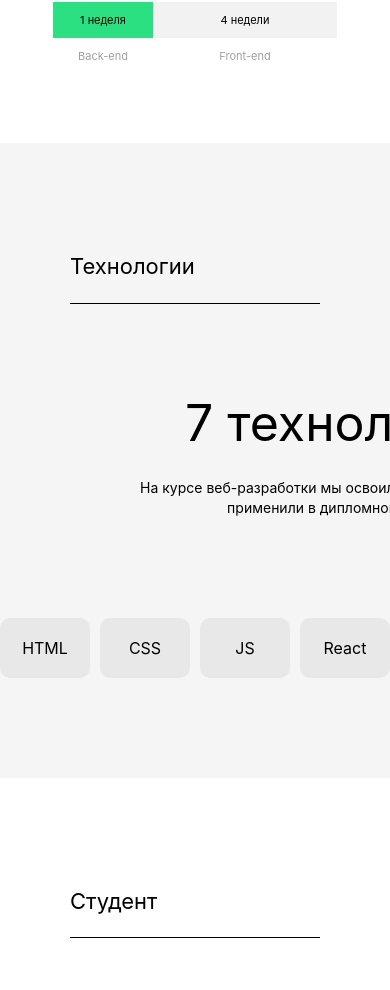
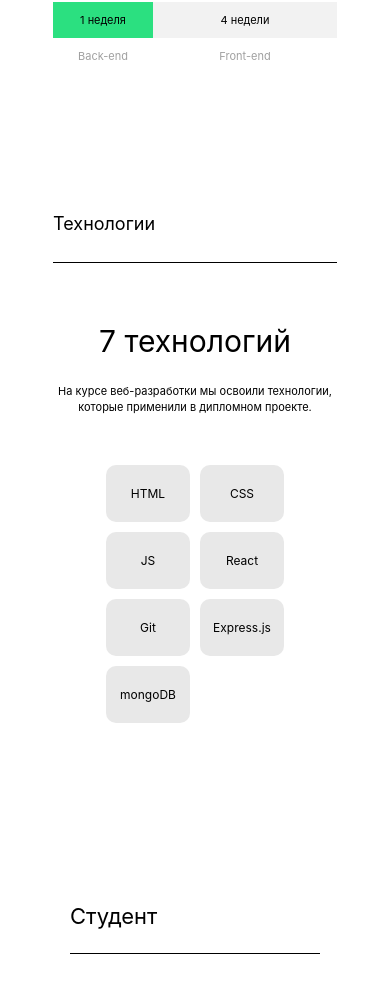
Before and after one commit to AndrewRusanov/movies-explorer-frontend, a React (Create React App) app: page / in a window 390 px wide. Shown: the part 1394-2384 px from the top of the page. Built offline with nearby package versions, Linux system fonts and the light colour scheme.

Commit message:
feat: add adaptive for Techs

```diff
--- a/src/components/Main/Techs/Techs.module.css
+++ b/src/components/Main/Techs/Techs.module.css
@@ -1,10 +1,10 @@
-.techs__container{
-  background-color: #F5F5F5;
+.techs__container {
+  background-color: #f5f5f5;
   margin: 0 auto;
   color: black;
 }
 
-.techs__wrapper{
+.techs__wrapper {
   max-width: 1280px;
   display: flex;
   flex-direction: column;
@@ -12,7 +12,7 @@
 }
 
 .techs__title {
-  margin: 110px 70px 0 ;
+  margin: 110px 70px 0;
   padding: 0;
   padding-bottom: 23px;
   font-weight: 400;
@@ -29,7 +29,7 @@
   margin: 90px auto 100px;
 }
 
-.tech__title{
+.tech__title {
   margin: 0 0 26px 0;
   padding: 0;
   font-weight: 400;
@@ -57,18 +57,98 @@
   padding: 0;
 }
 
-.stack{
+.stack {
   display: flex;
   justify-content: center;
   align-items: center;
   min-width: 90px;
   height: 60px;
   border-radius: 10px;
-  background-color: #E8E8E8;
+  background-color: #e8e8e8;
   color: black;
   margin-right: 10px;
 }
 
-.stack:last-of-type{
+.stack:last-of-type {
   margin-right: 0;
 }
+
+@media screen and (max-width: 1279px) {
+  .techs__wrapper {
+    max-width: 768px;
+  }
+
+  .techs__title {
+    margin: 90px 50px 0;
+    line-height: normal;
+  }
+
+  .tech__container {
+    margin: 80px auto 90px;
+  }
+
+  .tech__title {
+    margin: 0 0 22px 0;
+  }
+
+  .tech__subtitle {
+    font-size: 12px;
+    line-height: 28px;
+  }
+
+  .stack__container {
+    margin: 83px auto 0;
+  }
+
+  .stack {
+    font-size: 12px;
+    line-height: normal;
+    min-width: 84px;
+    height: 57px;
+  }
+}
+
+@media screen and (max-width: 767px) {
+  .techs__container {
+    background-color: white;
+  }
+
+  .techs__wrapper {
+    max-width: 320px;
+  }
+
+  .techs__title {
+    margin: 70px 18px 0;
+    padding-bottom: 28px;
+    font-size: 18px;
+    line-height: normal;
+  }
+
+  .tech__container {
+    margin: 60px auto 70px;
+  }
+
+  .tech__title {
+    margin: 0 0 24px 0;
+    font-weight: 400;
+    font-size: 30px;
+    line-height: normal;
+  }
+
+  .tech__subtitle {
+    font-size: 11px;
+    line-height: 16px;
+    max-width: 292px;
+  }
+
+  .stack__container {
+    display: grid;
+    grid-template-columns: repeat(2, 1fr);
+    gap: 10px;
+    margin: 50px auto 0;
+  }
+
+  .stack {
+    margin-right: 0;
+  }
+}
```
